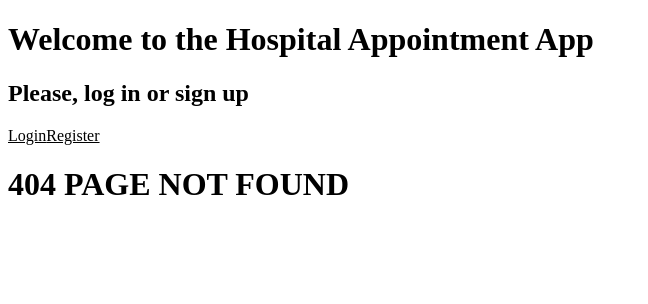
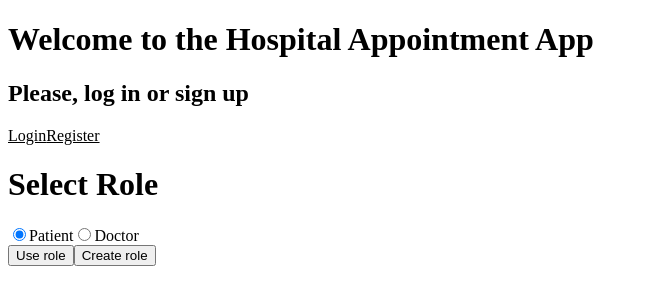
Before and after one commit to Aliko-XIII/solvd-homework, a React app in the folder personalProj/: page /role in a window 1280 px wide. Before the commit this address had no page. Shown: the top 304 px of the page, without its empty margins (0-648 px from the left). Built offline with nearby package versions, Linux system fonts and the light colour scheme; the HTML template or start-up script is replaced by a standard one.

Commit message:
fixed update, delete created Role component

```diff
--- a/personalProj/controllers/doctorController.js
+++ b/personalProj/controllers/doctorController.js
@@ -6,7 +6,6 @@ const { Specialization } = require('../models/Specialization');
 const getDoctor = async (req, res) => {
     try {
         const doctor = (await Doctor.getDoctorsById(req.params.id))[0];
-        console.log(doctor);
         res.status(200).send(doctor);
     } catch (err) {
         res.status(500).send(err);
--- a/personalProj/controllers/userController.js
+++ b/personalProj/controllers/userController.js
@@ -29,7 +29,7 @@ const getAllUsers = async (req, res) => {
  */
 const createUser = async (req, res) => {
     try {
-        const { firstName, lastName, phone, password, age, sex} = req.body;
+        const { firstName, lastName, phone, password, age, sex } = req.body;
         const user = new User(firstName, lastName, phone, password, age, sex);
         await user.insertUser();
         res.status(201).send(user);
@@ -51,6 +51,7 @@ const deleteUser = async (req, res) => {
             res.sendStatus(404);
         }
     } catch (err) {
+        console.error(err);
         res.status(500).send(err);
     }
 };
@@ -59,7 +60,6 @@ const updateUser = async (req, res) => {
     try {
         const { id } = req.params;
         const { firstName, lastName, phone, password, age, sex } = req.body;
-        console.log(req.body);
 
         if (!id) {
             return res.status(400).json({ error: 'User ID is required' });
--- a/personalProj/frontend/apiRequests/data.js
+++ b/personalProj/frontend/apiRequests/data.js
@@ -31,7 +31,7 @@ async function updateUser(id, user) {
 
 async function deleteUser(id) {
     await optionalRefresh();
-    const deletion = fetch(`http://localhost:3000/api/users/${id}`,
+    const deletionStatus = fetch(`http://localhost:3000/api/users/${id}`,
 
         {
             method: 'DELETE',
@@ -39,8 +39,8 @@ async function deleteUser(id) {
                 'Authorization': localStorage.getItem('access_token'),
             },
         })
-        .then(res => res.json());
-    return deletion;
+        .then(res => res.status);
+    return deletionStatus;
 }
 
 export default {
--- a/personalProj/frontend/src/components/App.jsx
+++ b/personalProj/frontend/src/components/App.jsx
@@ -9,6 +9,7 @@ import NoPage from "./NoPage/NoPage";
 import Register from './Register/Register';
 import Config from './Config/Config';
 import Profile from './Profile/Profile';
+import Role from './Role/Role';
 
 export const HospitalContext = createContext({
     user: {
@@ -74,6 +75,7 @@ const App = ({ dataFetchers, loginUser, registerUser }) => {
                             element={<Config updateUser={dataFetchers.updateUser} />} />
                         <Route exact path="/profile"
                             element={<Profile deleteUser={dataFetchers.deleteUser} />} />
+                        <Route exact path="/role" element={<Role />} />
                         <Route path="*" element={<NoPage />} />
                     </Routes>
                 </div>
--- a/personalProj/frontend/src/components/Config/Config.jsx
+++ b/personalProj/frontend/src/components/Config/Config.jsx
@@ -15,6 +15,7 @@ const Config = ({ updateUser }) => {
 
     const handleSubmit = (e) => {
         e.preventDefault();
+        formData.age = parseInt(formData.age);
         updateUser(user.id, formData);
         setUser(formData);
     };
--- a/personalProj/frontend/src/components/Profile/Profile.jsx
+++ b/personalProj/frontend/src/components/Profile/Profile.jsx
@@ -1,12 +1,15 @@
 import React, { useContext } from 'react';
 import { HospitalContext } from '../App';
+import { useNavigate } from 'react-router-dom';
 
 const Profile = ({ deleteUser }) => {
     const { user, setUser } = useContext(HospitalContext);
+    const navigate = useNavigate();
 
     const handleDelete = async () => {
         try {
-            await deleteUser(user.userId);
+            await deleteUser(user.id);
+            navigate('/login');
             setUser({});
         } catch (error) {
             console.error('Failed to delete user:', error);
--- /dev/null
+++ b/personalProj/frontend/src/components/Role/Role.jsx
@@ -0,0 +1,131 @@
+import React, { useState } from 'react';
+
+const Role = ({ useRole }) => {
+    const [selectedRole, setSelectedRole] = useState('patient');
+    const [showForm, setShowForm] = useState(false);
+    const [roleData, setRoleData] = useState({});
+
+    const handleRoleChange = (event) => {
+        setSelectedRole(event.target.value);
+        setShowForm(false);
+        setRoleData({});
+    };
+
+    const handleInputChange = (event) => {
+        const { name, value } = event.target;
+        setRoleData({
+            ...roleData,
+            [name]: value
+        });
+    };
+
+    const handleUseRole = () => {
+        useRole(selectedRole);
+    };
+
+    const handleCreateRole = () => {
+        setShowForm(true);
+    };
+
+    const handleSubmit = (event) => {
+        event.preventDefault();
+        // createRole(selectedRole, roleData);
+    };
+
+    return (
+        <div>
+            <h1>Select Role</h1>
+            <div>
+                <input
+                    type="radio"
+                    id="patient"
+                    name="role"
+                    value="patient"
+                    checked={selectedRole === 'patient'}
+                    onChange={handleRoleChange}
+                />
+                <label htmlFor="patient">Patient</label>
+                <input
+                    type="radio"
+                    id="doctor"
+                    name="role"
+                    value="doctor"
+                    checked={selectedRole === 'doctor'}
+                    onChange={handleRoleChange}
+                />
+                <label htmlFor="doctor">Doctor</label>
+            </div>
+            <button onClick={handleUseRole}>Use role</button>
+            <button onClick={handleCreateRole}>Create role</button>
+            {showForm && (
+                <form onSubmit={handleSubmit}>
+                    {selectedRole === 'patient' ? (
+                        <>
+                            <div>
+                                <label htmlFor="insuranceNumber">Insurance Number:</label>
+                                <input
+                                    type="text"
+                                    id="insuranceNumber"
+                                    name="insuranceNumber"
+                                    value={roleData.insuranceNumber || ''}
+                                    onChange={handleInputChange}
+                                    required
+                                />
+                            </div>
+                            <div>
+                                <label htmlFor="insuranceProvider">Insurance Provider:</label>
+                                <input
+                                    type="text"
+                                    id="insuranceProvider"
+                                    name="insuranceProvider"
+                                    value={roleData.insuranceProvider || ''}
+                                    onChange={handleInputChange}
+                                    required
+                                />
+                            </div>
+                        </>
+                    ) : (
+                        <>
+                            <div>
+                                <label htmlFor="patientLoad">Patient Load:</label>
+                                <input
+                                    type="number"
+                                    id="patientLoad"
+                                    name="patientLoad"
+                                    value={roleData.patientLoad || ''}
+                                    onChange={handleInputChange}
+                                    required
+                                />
+                            </div>
+                            <div>
+                                <label htmlFor="workdayStart">Workday Start:</label>
+                                <input
+                                    type="time"
+                                    id="workdayStart"
+                                    name="workdayStart"
+                                    value={roleData.workdayStart || ''}
+                                    onChange={handleInputChange}
+                                    required
+                                />
+                            </div>
+                            <div>
+                                <label htmlFor="workdayEnd">Workday End:</label>
+                                <input
+                                    type="time"
+                                    id="workdayEnd"
+                                    name="workdayEnd"
+                                    value={roleData.workdayEnd || ''}
+                                    onChange={handleInputChange}
+                                    required
+                                />
+                            </div>
+                        </>
+                    )}
+                    <button type="submit">Submit</button>
+                </form>
+            )}
+        </div>
+    );
+};
+
+export default Role;
--- a/personalProj/models/User.js
+++ b/personalProj/models/User.js
@@ -39,7 +39,6 @@ class User {
      * @returns {boolean} - Returns true if the value is a non-empty string, otherwise false.
      */
     validateString(value) {
-        console.log(value);
         return typeof value === 'string' && value.length > 0;
     }
 
@@ -127,7 +126,6 @@ class User {
         ${phone ? `phone = '${phone}', ` : ''}`;
         queryStr = queryStr.slice(0, queryStr.length-2) + '\n';
         queryStr += `WHERE user_id='${id}';`;
-        console.log(queryStr);
         const res = await query(queryStr);
     }
 
@@ -151,7 +149,7 @@ class User {
      * @returns {Promise<void>}
      */
     async deleteUser() {
-        const res = await query(`DELETE FROM users WHERE id = ${this.id} RETURNING *;`);
+        const res = await query(`DELETE FROM users WHERE user_id = '${this.id}' RETURNING *;`);
         console.log('Deleted:', res.rows[0]);
     }
 }
```
Also changed, not shown: 1 other file (tests, documents, lock files or other folders).
